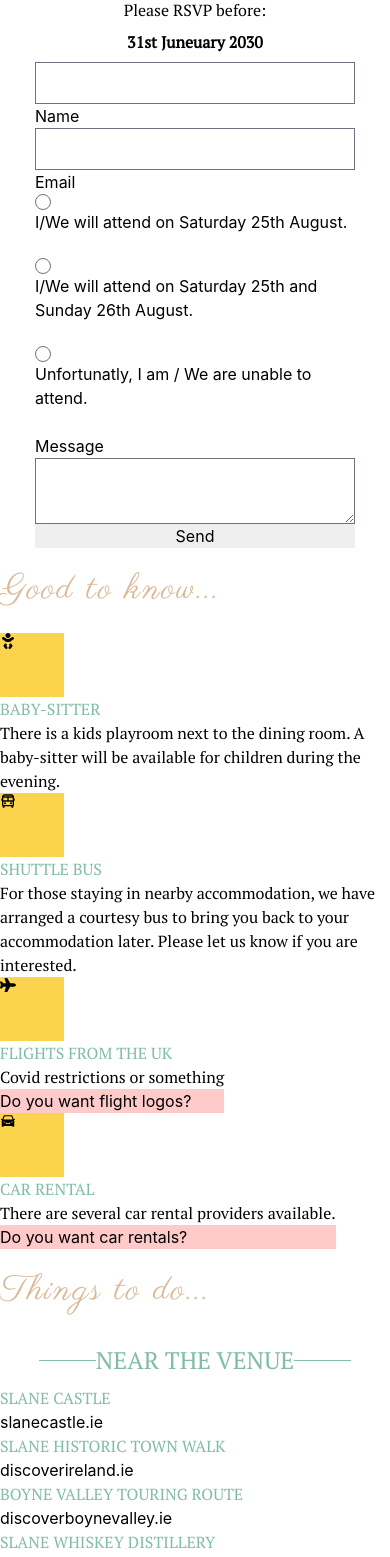
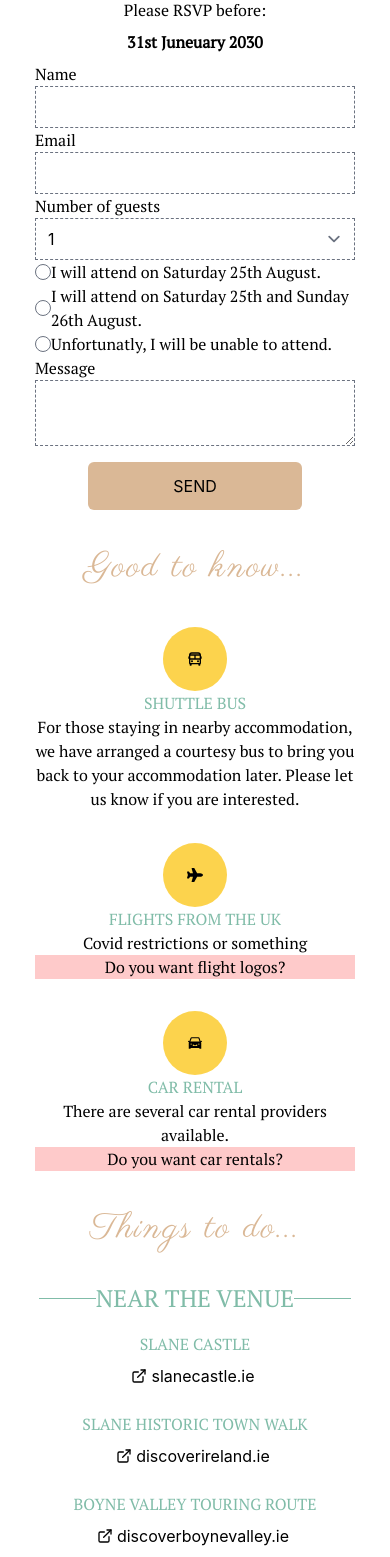
Before and after one commit to SeanLewisIRE/wedding_rsvp, a React (Create React App) app: page / in a window 390 px wide. Shown: the part 5940-7497 px from the top of the page. Built offline with nearby package versions, Linux system fonts and the light colour scheme.

Commit message:
completed mobile styles on good to know, things to do

```diff
--- a/src/App.css
+++ b/src/App.css
@@ -34,6 +34,10 @@ iframe {
 }
 
 p {
+  font-family: 'PT Serif', serif;
+}
+
+label {
   font-family: 'PT Serif', serif;
 }
 
--- a/src/components/GoodToKnow/GoodToKnow.js
+++ b/src/components/GoodToKnow/GoodToKnow.js
@@ -5,48 +5,39 @@ import { AiFillCar } from 'react-icons/ai'
 
 const GoodToKnow = () => {
     return(
-        <div className='good-container bg-white' id="goodToKnow">
+        <div className='good-container bg-white text-center' id="goodToKnow">
             <h2>Good to know...</h2>
             <div className="items flex flex-wrap">
 
-                <div className="info-item ">
-                    <div className="bg-yellow-300 h-16 w-16">
-                        <FaBaby />
+                <div className="info-item flex-grow md:flex-grow-0 my-4">
+                    <div className="flex items-center justify-center bg-yellow-300 h-16 w-16 rounded-full mx-auto ">
+                        <BiBus />
                     </div>
-                    <h3>BABY-SITTER</h3>
-                    <p>There is a kids playroom next to the dining room. A baby-sitter will be available for children during the evening.</p>
+                    <h3>SHUTTLE BUS</h3>
+                    <p className="w-80 mx-auto">For those staying in nearby accommodation, we have arranged a courtesy bus to bring you back to your accommodation later. Please let us know if you are interested.</p>
 
                 </div>
 
-                <div className="info-item">
-                    <div className="bg-yellow-300 h-16 w-16">
-                        <BiBus />
-                    </div>
-                    <h3>SHUTTLE BUS</h3>
-                    <p>For those staying in nearby accommodation, we have arranged a courtesy bus to bring you back to your accommodation later. Please let us know if you are interested.</p>
-
-                </div>
-
-                <div className="info-item">
-                    <div className="bg-yellow-300 h-16 w-16">
+                <div className="info-item flex-grow md:flex-grow-0 my-4">
+                    <div className="flex items-center justify-center bg-yellow-300 h-16 w-16 rounded-full mx-auto ">
                         <FaPlane />
                     </div>
                     <h3>FLIGHTS FROM THE UK</h3>
-                    <p>Covid restrictions or something</p>
-                    <div className="bg-red-200">
+                    <p className="w-80 mx-auto">Covid restrictions or something</p>
+                    <p className="w-80 mx-auto bg-red-200">
                         Do you want flight logos?
-                    </div>
+                    </p>
                 </div>
 
-                <div className="info-item">
-                    <div className="bg-yellow-300 h-16 w-16">
+                <div className="info-item flex-grow md:flex-grow-0 my-4">
+                    <div className="flex items-center justify-center bg-yellow-300 h-16 w-16 rounded-full mx-auto ">
                         <AiFillCar />
                     </div>
                         <h3>CAR RENTAL</h3>
-                        <p>There are several car rental providers available.</p>
-                        <div className="bg-red-200">
-                            Do you want car rentals?
-                        </div>
+                        <p className="w-80 mx-auto">There are several car rental providers available.</p>
+                        <p className="w-80 mx-auto bg-red-200">
+                        Do you want car rentals?
+                        </p>
                 </div>
             </div>
         </div>
--- a/src/components/Rsvp/Rsvp.js
+++ b/src/components/Rsvp/Rsvp.js
@@ -1,6 +1,17 @@
-import React from 'react';
+import React, {useState} from 'react';
 import emailjs from 'emailjs-com';
 const Rsvp = () => {
+
+    const [numberOfGuests, setNumberOfGuests] = useState(false)
+
+
+    const handleChange = (e) => {
+        if (e.target.value > 1 ) {
+            setNumberOfGuests(true)
+        } else {
+            setNumberOfGuests(false)
+        }
+    }
 
     function sendEmail(e) {
         e.preventDefault();
@@ -23,25 +34,46 @@ const Rsvp = () => {
             </div>
 
             <form className="contact-form flex flex-col w-80 mx-auto" onSubmit={sendEmail}>
-                <input type="text" name="name" />
-                <label for="name">Name</label>
 
-                <input type="email" name="user_email" />
+                <label for="name">Name{numberOfGuests ? "s" : ""}</label>
+                <input className="border border-dashed border-light-blue-500" type="text" name="name" />
+
                 <label for="email">Email</label>
+                <input
+                    className="border border-dashed border-light-blue-500"
+                    type="email" name="user_email" />
 
-                <input type="radio" id="attend_one" name="attend_one" value="I/We will attend on Saturday 25th August."/>
-                <label for="attend_one">I/We will attend on Saturday 25th August.</label>
-                <br/>
-                <input type="radio" id="attend_all" name="attend_all" value="I/We will attend on Saturday 25th and Sunday 26th August."/>
-                <label for="attend_all">I/We will attend on Saturday 25th and Sunday 26th August.</label>
-                <br/>
-                <input type="radio" id="no_attend" name="no_attend" value="Unfortunatly, I am / We are unable to attend." />
-                <label for="no_attend">Unfortunatly, I am / We are unable to attend.</label>
-                <br/>
+                <label for="guests">Number of guests</label>
+                <select className="border border-dashed border-light-blue-500"  name="guests" onChange={handleChange}>
+                    <option value="1">1</option>
+                    <option value="2">2</option>
+                </select>
+
+                <div className="flex items-center">
+                    <input type="radio" id="attend_one" name="attend_radio" value="I/We will attend on Saturday 25th August." />
+                    <label for="attend_one">{numberOfGuests ? "We" : "I"} will attend on Saturday 25th August.</label>
+                </div>
+
+                <div className="flex items-center">
+                    <input type="radio" id="attend_all" name="attend_radio" value="I/We will attend on Saturday 25th and Sunday 26th August." />
+                    <label for="attend_all">{numberOfGuests ? "We" : "I"} will attend on Saturday 25th and Sunday 26th August.</label>
+                </div>
+
+                <div className="flex items-center">
+                    <input  type="radio" id="no_attend" name="attend_radio" value="Unfortunatly, I am / We are unable to attend." />
+                    <label for="no_attend">Unfortunatly, {numberOfGuests ? "we" : "I"} will be unable to attend.</label>
+                </div>
+
 
                 <label>Message</label>
-                <textarea name="dietary_message" />
-                <input type="submit" value="Send" />
+                <textarea
+                    className="border border-dashed border-light-blue-500"
+                    name="dietary_message" />
+                <input
+                    className="gold my-4 p-3 w-8/12 mx-auto rounded-md"
+                    type="submit"
+                    value="SEND"
+                />
             </form>
         </div>
     )
--- a/src/components/ThingsToDo/ThingsToDo.js
+++ b/src/components/ThingsToDo/ThingsToDo.js
@@ -1,4 +1,5 @@
 import React from 'react';
+import { FiExternalLink } from 'react-icons/fi'
 
 const ThingsToDo = () => {
 
@@ -39,16 +40,33 @@ const ThingsToDo = () => {
     return (
 
 
-        <div className="things-container bg-white" id="things">
+        <div className="things-container bg-white text-center" id="things">
             <h2>Things to do...</h2>
             <h3 className='line-break-header'>NEAR THE VENUE</h3>
 
-            <div className="allItems">
+            <div className="allItems flex flex-wrap">
                 {amenities.map(item => (
-                    <div className="item">
+                    <div className="item my-2 mx-auto flex-grow md:flex-grow-0">
                         <h3>{item.title}</h3>
-                        <a href={item.link} >{item.link_copy}</a>
+                        <div className="w-80 mx-auto flex flex-row items-center justify-center">
+
+                            <FiExternalLink />
+
+                            <a
+                                className="px-1 my-2"
+                                href={item.link}
+                                target="_blank"
+                                rel="noreferrer"
+                                >
+                                {item.link_copy}
+                            </a>
+                        </div>
+
                     </div>
+
+
+
+
                 ))}
             </div>
         </div>
```
